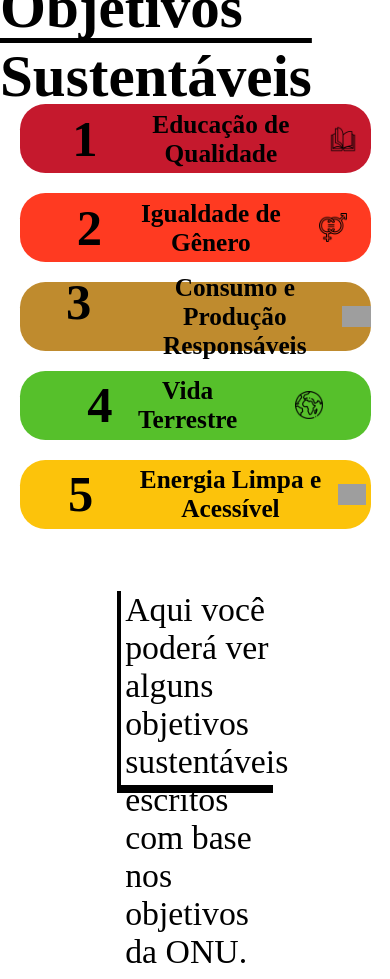
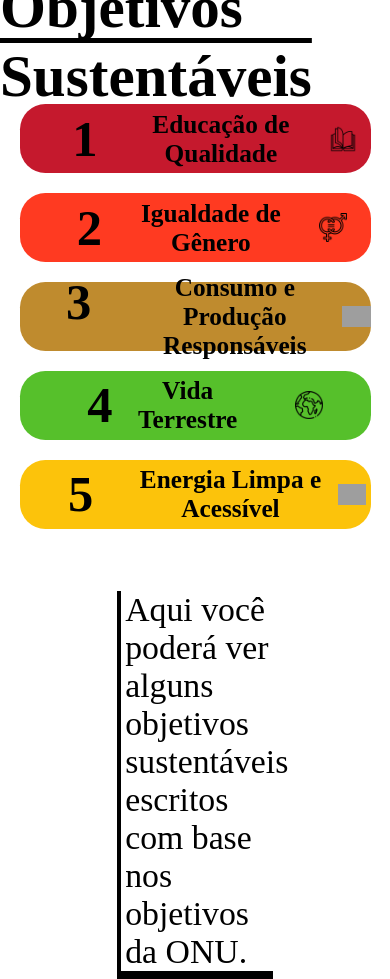
Before and after one commit to VanessaTrajano/Objetivos_Sustentaveis, a React (Create React App) app: page / in a window 390 px wide. Built offline with nearby package versions, Linux system fonts and the light colour scheme; grey boxes are pictures that could not be loaded.

Commit message:
Ajustando o responsivo

```diff
--- a/src/Style.js
+++ b/src/Style.js
@@ -11,7 +11,7 @@
 export const SiteContainer = styled.div`
     width: 100%;
     min-height: 100vh;
-    max-height: 200vh;
+    max-height: 300vh;
     display: flex;
     flex-direction: column;
     align-items: center;
@@ -31,6 +31,10 @@
         flex-direction: column;
         margin-bottom: 2vh;
     }
+
+    @media(max-width:350px){
+        height: 60vh;
+    }
 `
 
 export const Title = styled.h1`
@@ -41,6 +45,10 @@
     align-items: center;
     justify-content: center;
     text-decoration: overline;
+
+    @media(max-width: 360px){
+        font-size: 5.2vh;
+    }
 `
 
 export const EducaBox = styled.div`
@@ -58,6 +66,12 @@
     div{
         display: flex;
         justify-content: space-evenly;
+
+
+        @media(max-width: 350px){
+            height: 100%;
+            width:80%;
+        }
     }
 
     @media(max-width:430px){
@@ -74,6 +88,10 @@
     @media(max-width:430px){
         font-size: 6vh;
     }
+
+    @media(max-width:350px){
+        width:20%;
+    }
 `
 
 export const TituloTexto = styled.h2`
@@ -82,6 +100,13 @@
 
     @media(max-width: 430px){
         width: 60%;
+    }
+
+    @media(max-width: 350px){
+        width: 80%;
+        display:flex;
+        align-items:center;
+        justify-content:center;
     }
 `
 
@@ -100,6 +125,12 @@
     div{
         display: flex;
         justify-content: space-evenly;
+
+
+        @media(max-width: 350px){
+            height: 100%;
+            width:80%;
+        }
     }
 
     @media(max-width:430px){
@@ -124,6 +155,12 @@
     div{
         display: flex;
         justify-content: space-evenly;
+
+
+        @media(max-width: 350px){
+            height: 100%;
+            width:80%;
+        }
     }
 
     @media(max-width:430px){
@@ -148,6 +185,12 @@
     div{
         display: flex;
         justify-content: space-evenly;
+
+
+        @media(max-width: 350px){
+            height: 100%;
+            width:80%;
+        }
     }
 
     @media(max-width:430px){
@@ -172,6 +215,12 @@
     div{
         display: flex;
         justify-content: space-evenly;
+
+
+        @media(max-width: 350px){
+            height: 100%;
+            width:80%;
+        }
     }
 
     @media(max-width:430px){
@@ -423,14 +472,15 @@
     padding-left: 0.5vh;
     font-size: 4vh;
     width: 40%;
-    height: 11%;
+    height: fit-content;
 
-    @media(max-width:890px){
-        height:15%;
-    }
 
     @media(max-width:430px){
         top: 70vh;
-        height: 24%;
+    }
+
+    @media(max-width:350px){
+        top: 75vh;
+        margin-bottom: 2vh;
     }
 `
```
